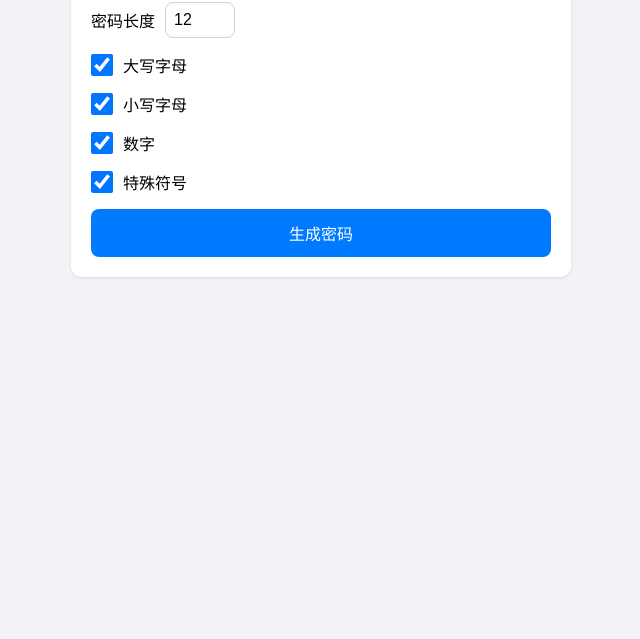
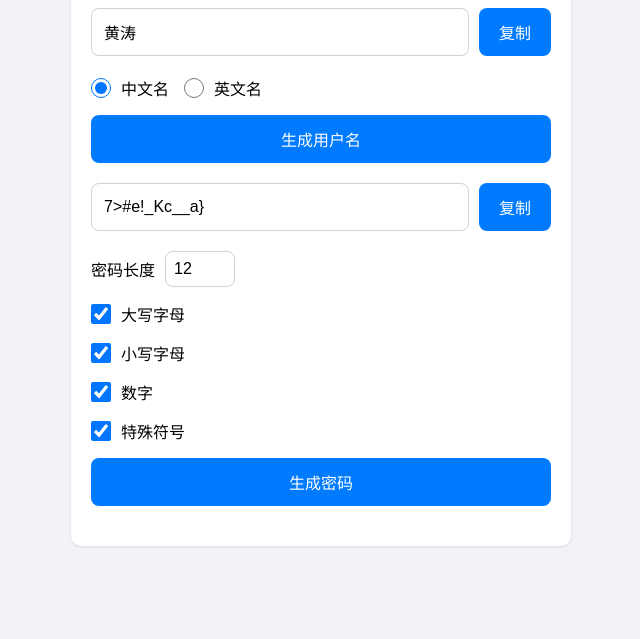
Before and after one commit to marrylate/password-generator, a plain HTML site: page index.html in a window 1280 px wide. Shown: the part 161-800 px from the top of the page, without its empty margins (319-959 px from the left). Drawn offline with Linux system fonts and the light colour scheme.

Commit message:
Add username generator feature

```diff
--- a/index.html
+++ b/index.html
@@ -17,6 +17,9 @@
             background-color: #f2f2f7;
             min-height: 100vh;
             padding: 20px;
+            display: flex;
+            justify-content: center;
+            align-items: center;
         }
 
         .container {
@@ -24,7 +27,7 @@
             padding: 20px;
             border-radius: 10px;
             box-shadow: 0 1px 3px rgba(0,0,0,0.1);
-            margin: 0 auto;
+            width: 90%;
             max-width: 500px;
         }
 
@@ -41,7 +44,7 @@
             gap: 10px;
         }
 
-        #password {
+        input[type="text"] {
             flex: 1;
             padding: 12px;
             font-size: 16px;
@@ -65,15 +68,19 @@
             background-color: #0051a8;
         }
 
+        .settings {
+            margin-bottom: 15px;
+        }
+
         .setting {
             margin-bottom: 15px;
             display: flex;
             align-items: center;
         }
 
-        input[type="checkbox"] {
-            width: 22px;
-            height: 22px;
+        input[type="checkbox"], input[type="radio"] {
+            width: 20px;
+            height: 20px;
             margin-right: 10px;
         }
 
@@ -90,14 +97,33 @@
             font-size: 16px;
             display: flex;
             align-items: center;
+            margin-right: 15px;
+        }
+
+        .full-width-button {
+            width: 100%;
+            margin-bottom: 20px;
         }
     </style>
 </head>
 <body>
     <div class="container">
         <h1>密码生成器</h1>
+
         <div class="password-box">
-            <input type="text" id="password" readonly>
+            <input type="text" id="username" readonly placeholder="随机用户名">
+            <button id="copyUsername">复制</button>
+        </div>
+        <div class="settings">
+            <div class="setting">
+                <label><input type="radio" name="usernameType" value="cn" checked> 中文名</label>
+                <label><input type="radio" name="usernameType" value="en"> 英文名</label>
+            </div>
+        </div>
+        <button id="generateUsername" class="full-width-button">生成用户名</button>
+
+        <div class="password-box">
+            <input type="text" id="password" readonly placeholder="随机密码">
             <button id="copy">复制</button>
         </div>
         <div class="settings">
@@ -117,18 +143,19 @@
                 <label><input type="checkbox" id="symbols" checked>特殊符号</label>
             </div>
         </div>
-        <button id="generate" style="width: 100%;">生成密码</button>
+        <button id="generate" class="full-width-button">生成密码</button>
     </div>
 
     <script>
-        // 生成密码的代码保持不变...
-    </script>
-</body>
-</html>
-    <!-- HTML部分保持不变 -->
-    <script>
+        const firstNames = ['张', '王', '李', '赵', '刘', '陈', '杨', '黄', '周', '吴', '郑', '马', '朱', '胡', '林'];
+        const lastNames = ['伟', '芳', '娜', '秀英', '敏', '静', '丽', '强', '磊', '洋', '艳', '勇', '军', '杰', '涛'];
+        const engNames = ['cool', 'happy', 'super', 'funny', 'clever', 'smart', 'nice', 'good', 'best', 'lucky', 'sweet', 'bright', 'sunny', 'moon', 'star'];
+        const engSuffix = ['123', '888', '666', '999', '777', '555', '333', '222', '111', '000', '_pro', '_vip', '_ace', '_top', '_max'];
+
         document.getElementById('generate').addEventListener('click', generatePassword);
         document.getElementById('copy').addEventListener('click', copyPassword);
+        document.getElementById('generateUsername').addEventListener('click', generateUsername);
+        document.getElementById('copyUsername').addEventListener('click', copyUsername);
 
         function generatePassword() {
             const length = parseInt(document.getElementById('length').value);
@@ -162,6 +189,23 @@
             document.getElementById('password').value = password;
         }
 
+        function generateUsername() {
+            const type = document.querySelector('input[name="usernameType"]:checked').value;
+            let username = '';
+
+            if (type === 'cn') {
+                const firstName = firstNames[Math.floor(Math.random() * firstNames.length)];
+                const lastName = lastNames[Math.floor(Math.random() * lastNames.length)];
+                username = firstName + lastName;
+            } else {
+                const name = engNames[Math.floor(Math.random() * engNames.length)];
+                const suffix = engSuffix[Math.floor(Math.random() * engSuffix.length)];
+                username = name + suffix;
+            }
+
+            document.getElementById('username').value = username;
+        }
+
         function copyPassword() {
             const passwordInput = document.getElementById('password');
             passwordInput.select();
@@ -174,6 +218,21 @@
             }, 1000);
         }
 
-        // 页面加载时自动生成一个密码
+        function copyUsername() {
+            const usernameInput = document.getElementById('username');
+            usernameInput.select();
+            document.execCommand('copy');
+
+            const copyButton = document.getElementById('copyUsername');
+            copyButton.textContent = '已复制';
+            setTimeout(() => {
+                copyButton.textContent = '复制';
+            }, 1000);
+        }
+
+        // 页面加载时自动生成用户名和密码
+        generateUsername();
         generatePassword();
     </script>
+</body>
+</html>
```
